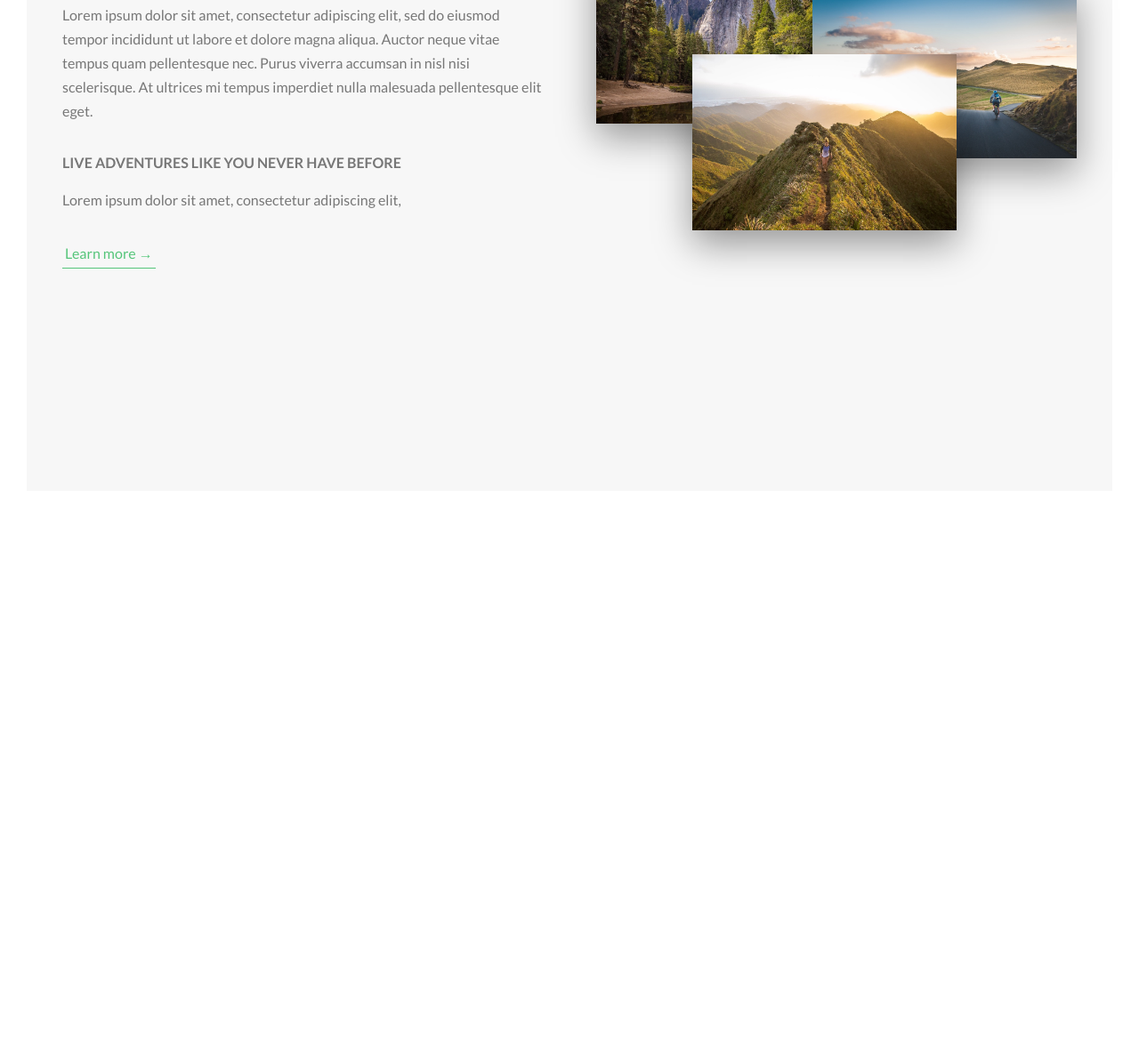
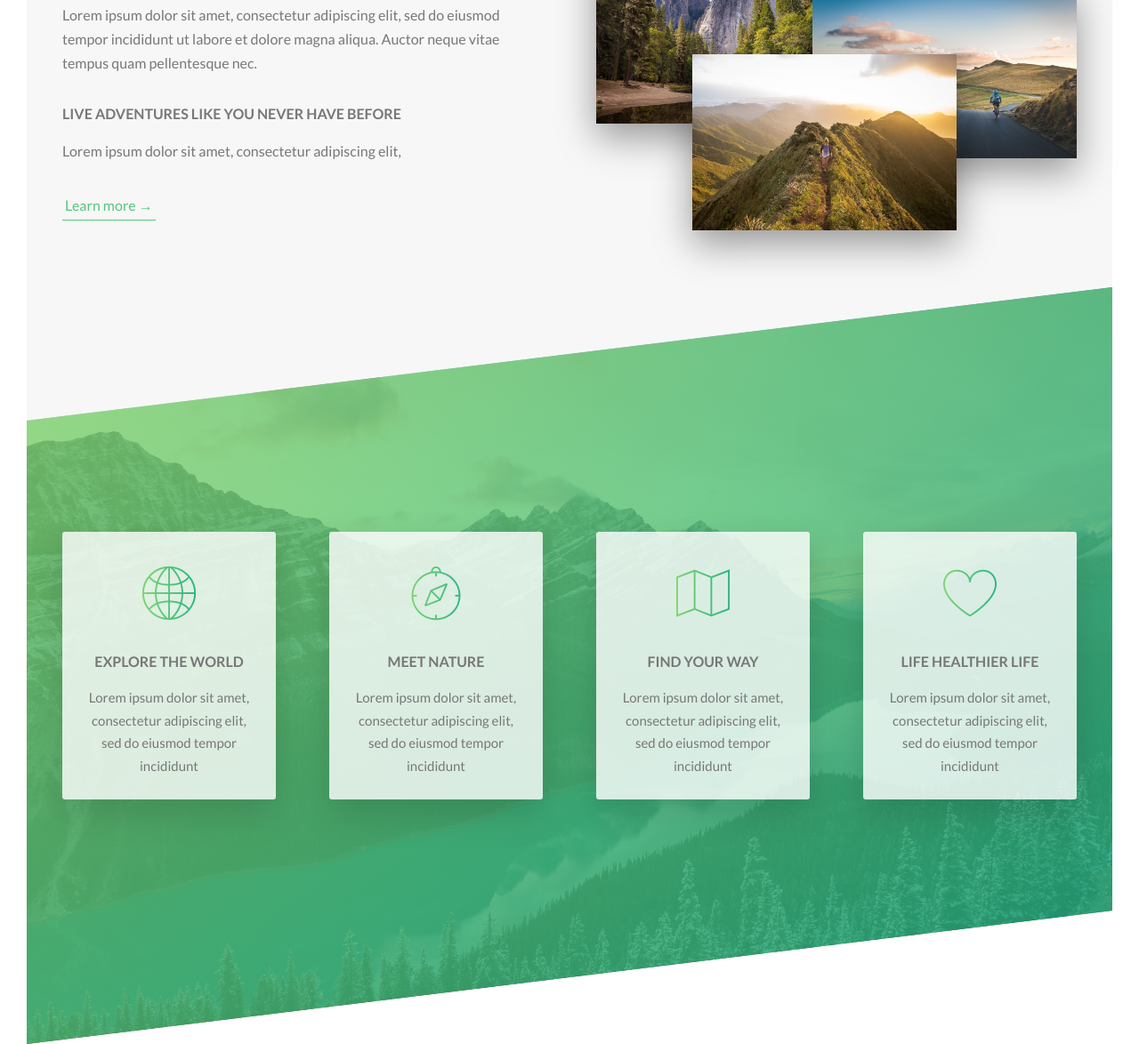
Before and after one commit to matthias-park/Advanced-CSS-Notorious, a website: page index.html in a window 1280 px wide. Shown: the part 1059-2233 px from the top of the page at 89% size. Before the commit the page ends 1641 px from the top, so only its background shows below. Drawn offline with Linux system fonts and the light colour scheme.

Commit message:
feat: Building a feature section

```diff
--- a/index.html
+++ b/index.html
@@ -47,9 +47,7 @@
             <p class="paragraph">
               Lorem ipsum dolor sit amet, consectetur adipiscing elit, sed do
               eiusmod tempor incididunt ut labore et dolore magna aliqua. Auctor
-              neque vitae tempus quam pellentesque nec. Purus viverra accumsan
-              in nisl nisi scelerisque. At ultrices mi tempus imperdiet nulla
-              malesuada pellentesque elit eget.
+              neque vitae tempus quam pellentesque nec.
             </p>
             <h3 class="heading-tertiary u-margin-bottom-small">
               Live adventures like you never have before
@@ -74,6 +72,51 @@
                 alt="Photo 3"
                 class="composition__photo composition__photo--p3"
               />
+            </div>
+          </div>
+        </div>
+      </section>
+
+      <section class="section-features">
+        <div class="row">
+          <div class="col-1-of-4">
+            <div class="feature-box">
+              <i class="feature-box__icon icon-basic-world"></i>
+              <h3 class="heading-tertiary u-margin-bottom-small">Explore the world</h3>
+              <p class="feature-box__text">
+                Lorem ipsum dolor sit amet, consectetur adipiscing elit, sed do
+                eiusmod tempor incididunt
+              </p>
+            </div>
+          </div>
+          <div class="col-1-of-4">
+            <div class="feature-box">
+              <i class="feature-box__icon icon-basic-compass"></i>
+              <h3 class="heading-tertiary u-margin-bottom-small">Meet nature</h3>
+              <p class="feature-box__text">
+                Lorem ipsum dolor sit amet, consectetur adipiscing elit, sed do
+                eiusmod tempor incididunt
+              </p>
+            </div>
+          </div>
+          <div class="col-1-of-4">
+            <div class="feature-box">
+              <i class="feature-box__icon icon-basic-map"></i>
+              <h3 class="heading-tertiary u-margin-bottom-small">Find your way</h3>
+              <p class="feature-box__text">
+                Lorem ipsum dolor sit amet, consectetur adipiscing elit, sed do
+                eiusmod tempor incididunt
+              </p>
+            </div>
+          </div>
+          <div class="col-1-of-4">
+            <div class="feature-box">
+              <i class="feature-box__icon icon-basic-heart"></i>
+              <h3 class="heading-tertiary u-margin-bottom-small">Life healthier life</h3>
+              <p class="feature-box__text">
+                Lorem ipsum dolor sit amet, consectetur adipiscing elit, sed do
+                eiusmod tempor incididunt
+              </p>
             </div>
           </div>
         </div>
--- /dev/null
+++ b/sass/components/_feature-box.scss
@@ -0,0 +1,26 @@
+.feature-box {
+  background-color: rgba($color-white, 0.8);
+  font-size: 1.5rem;
+  padding: 2.5rem;
+  text-align: center;
+  border-radius: 3px;
+  box-shadow: 0 1.5rem 4rem rgba($color-black, 0.15);
+  transition: transform .3s;
+
+  &__icon {
+    font-size: 6rem;
+    margin-bottom: 0.5rem;
+    display: inline-block;
+    background-image: linear-gradient(
+      to right,
+      $color-primary-light,
+      $color-primary-dark
+    );
+    -webkit-background-clip: text;
+    color: transparent;
+  }
+
+  &:hover {
+    transform: translateY(-1.5rem) scale(1.03);
+  }
+}
--- a/sass/main.scss
+++ b/sass/main.scss
@@ -12,6 +12,7 @@
 
 @import "components/button";
 @import "components/composition";
+@import "components/feature-box";
 
 @import "layout/header";
 @import "layout/grid";
--- a/sass/pages/_home.scss
+++ b/sass/pages/_home.scss
@@ -3,3 +3,19 @@
   padding: 25rem 0;
   margin-top: -20vh;
 }
+
+.section-features {
+  padding: 20rem 0;
+  background-image: linear-gradient(
+    to right bottom,
+    rgba($color-primary-light, 0.8),
+    rgba($color-primary-dark, 0.8)),
+  url(../img/nat-4.jpg);
+  background-size: cover;
+  transform: skewY(-7deg);
+  margin-top: -10rem;
+
+  & > * {
+    transform: skewY(7deg);
+  }
+}
```
Also changed, not shown: css/style.css.
